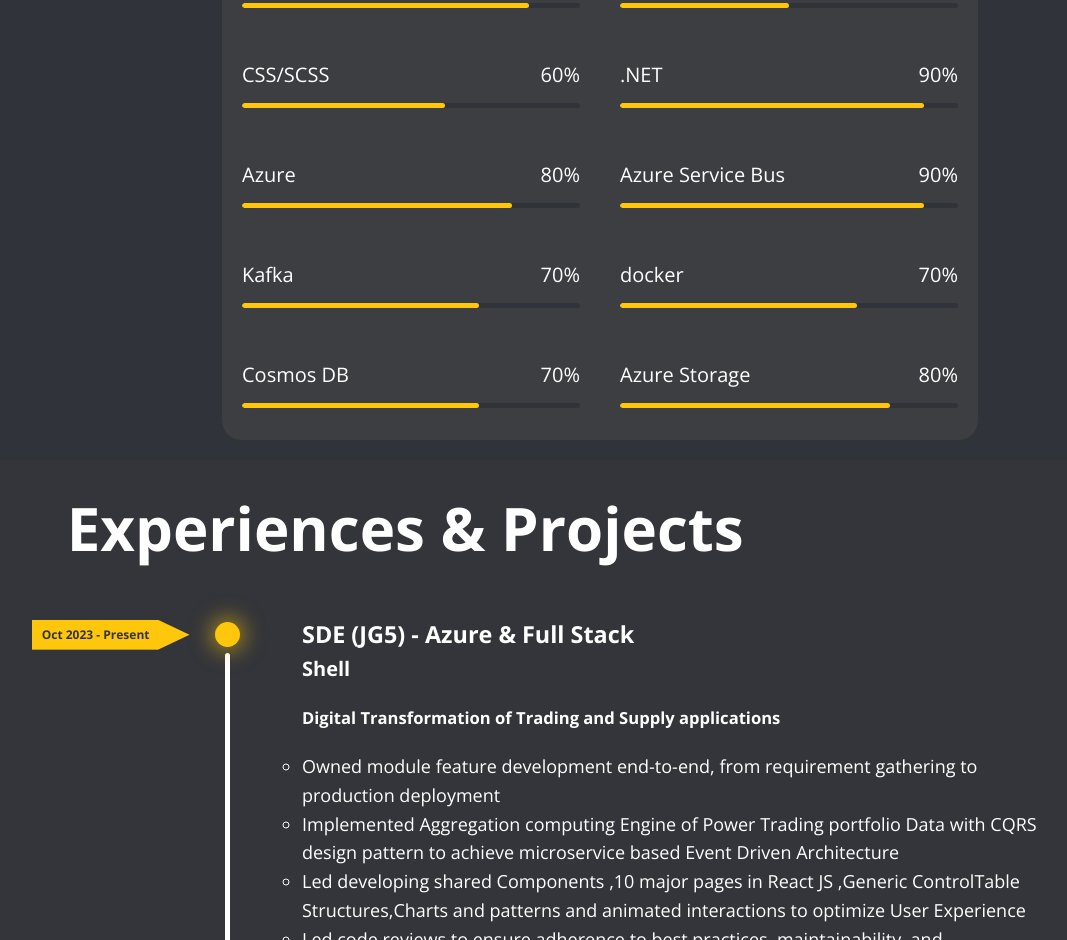
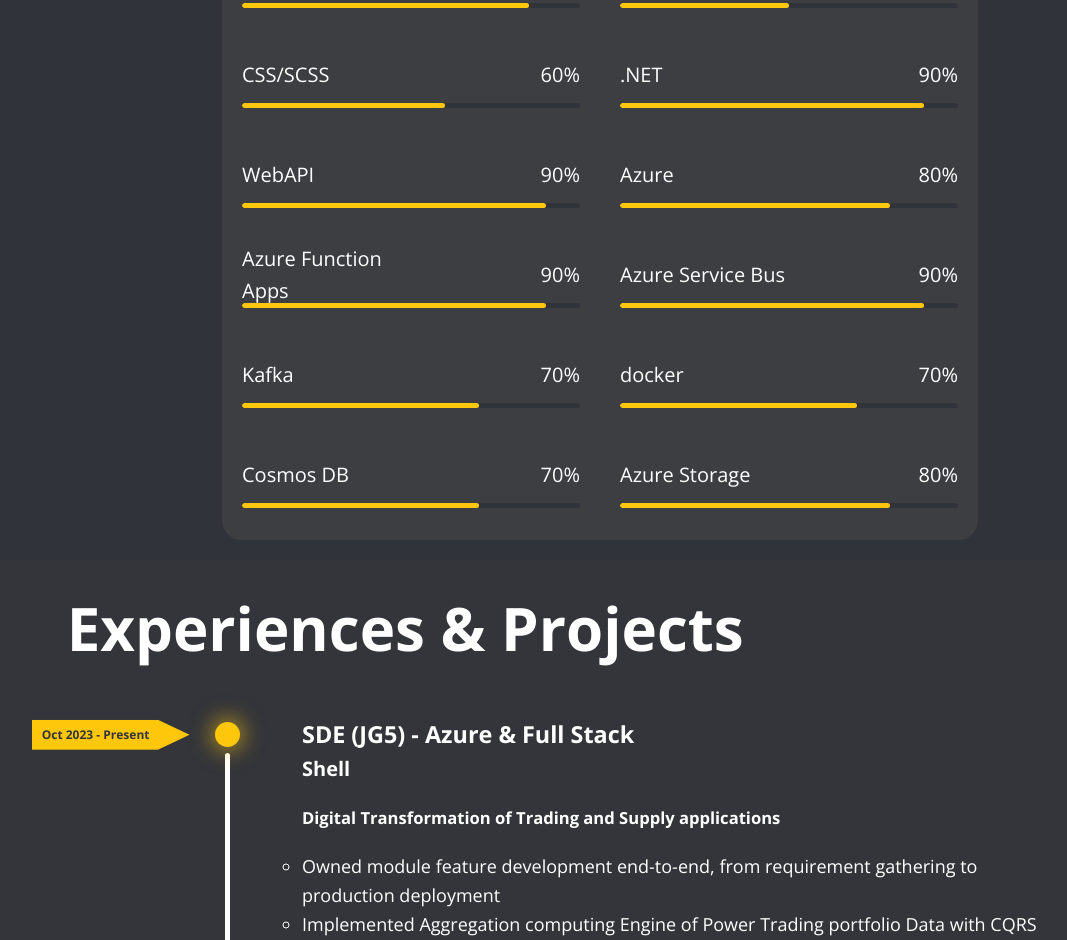
Before and after one commit to anshumandikshit/myportfolio, a website: page index.html in a window 1280 px wide. Shown: the part 1618-2558 px from the top of the page, without its empty margins (40-1107 px from the left). Drawn offline with nearby package versions, Linux system fonts and the light colour scheme.

Commit message:
update skills

```diff
--- a/index.html
+++ b/index.html
@@ -212,10 +212,36 @@
                 </div>
                 <div class="skills__card__item item--1">
                     <div class="item__title">
+                        WebAPI
+                    </div>
+                    <div class="item__progressNumber">
+                        90%
+                    </div>
+                    <div class="item__progressBar">
+                        <div class="progress-container">
+                            <div class="progress-bar progress-bar--animated" id="progressBar"></div>
+                        </div>
+                    </div>
+                </div>
+                <div class="skills__card__item item--1">
+                    <div class="item__title">
                         Azure
                     </div>
                     <div class="item__progressNumber">
                         80%
+                    </div>
+                    <div class="item__progressBar">
+                        <div class="progress-container">
+                            <div class="progress-bar progress-bar--animated" id="progressBar"></div>
+                        </div>
+                    </div>
+                </div>
+                <div class="skills__card__item item--1">
+                    <div class="item__title">
+                        Azure Function Apps
+                    </div>
+                    <div class="item__progressNumber">
+                        90%
                     </div>
                     <div class="item__progressBar">
                         <div class="progress-container">
```
